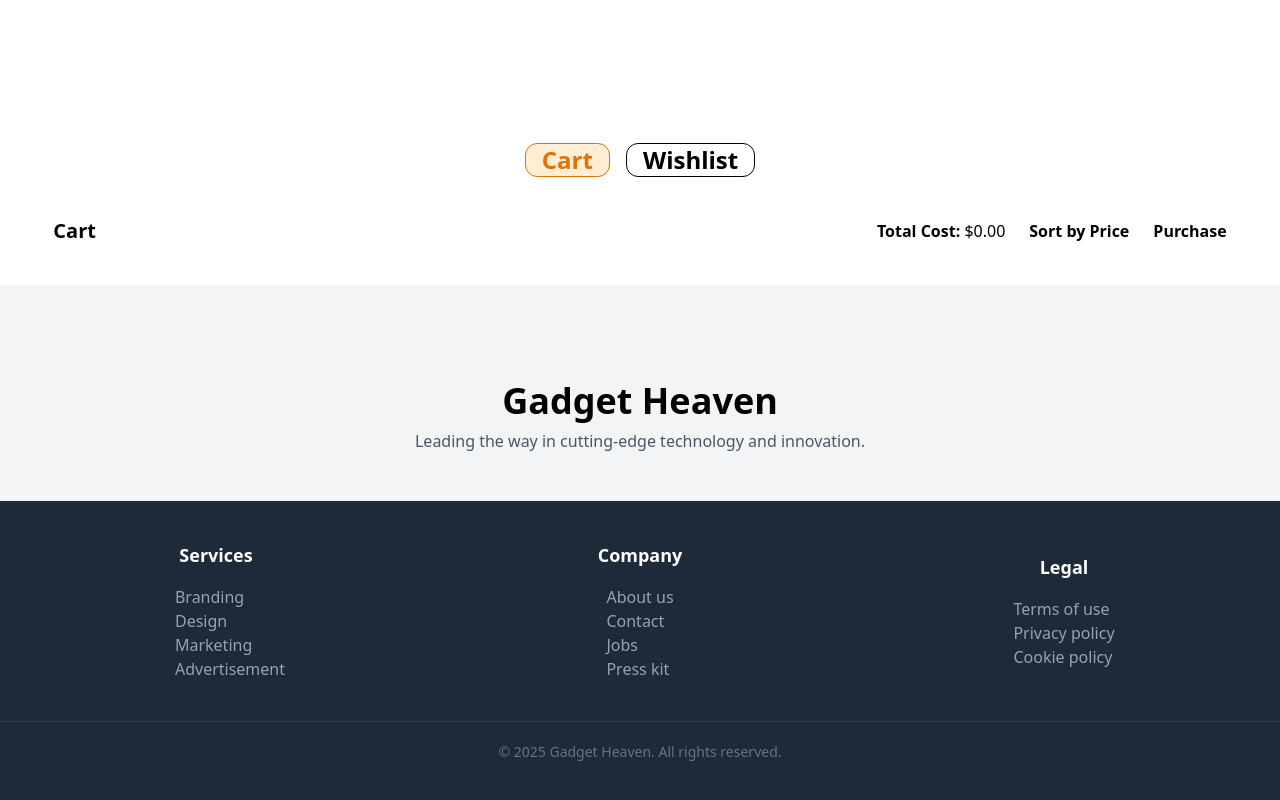
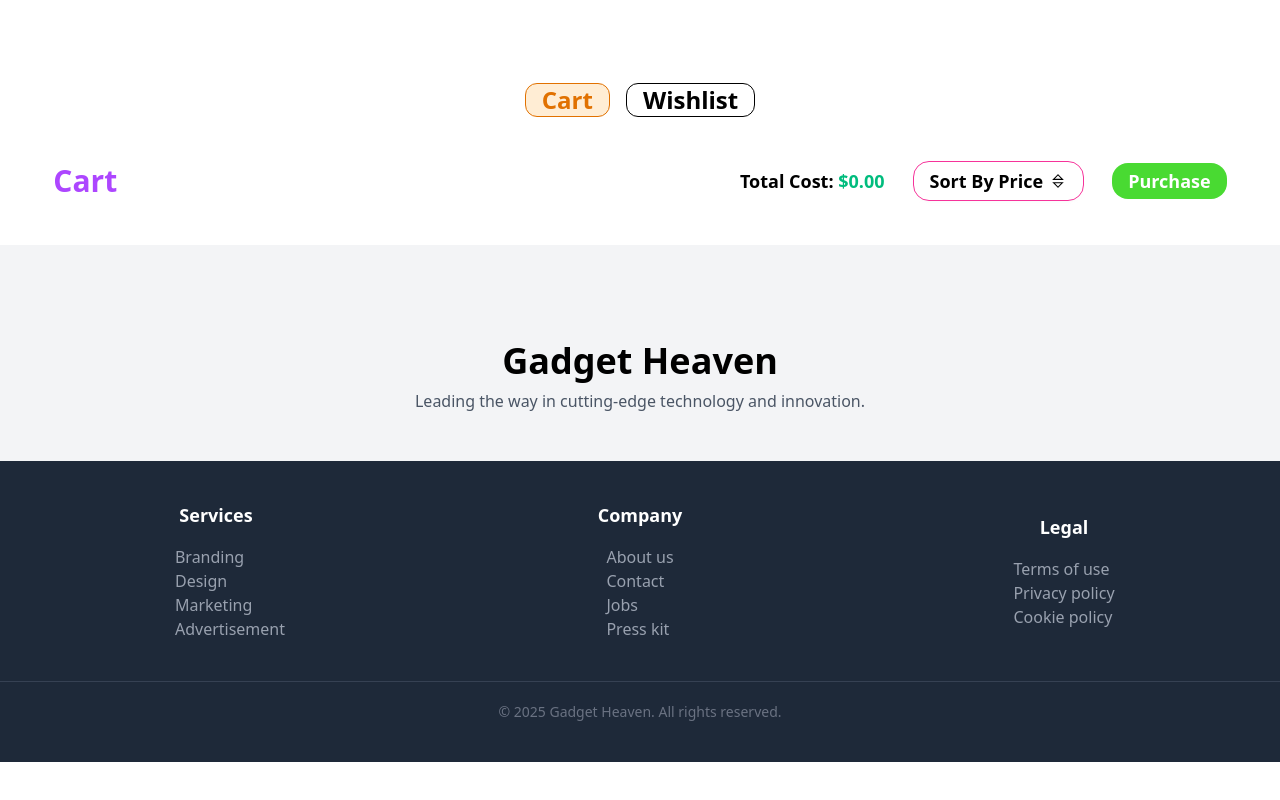
Before and after one commit to programming-hero-web-course-4/b10a8-gadget-heaven-encoder-shoaib, a React (Vite) app: page /ListProduct/1 in a window 1280 px wide. Shown: the part 1197-1997 px from the top of the page. After the commit the page ends 1959 px from the top, so only its background shows below. Built offline with nearby package versions, Linux system fonts and the light colour scheme.

Commit message:
improve some style

```diff
--- a/src/components/Banner/Banner.jsx
+++ b/src/components/Banner/Banner.jsx
@@ -7,7 +7,7 @@ const Banner = () => {
       <div className="w-full max-w-[1062px] border-8 bg-gray-200 p-4 rounded-2xl">
         <div className="shadow-lg flex justify-center rounded-2xl">
           <img
-            className="rounded-xl object-cover w-full md:h-[563px]"
+            className="rounded-xl object-cover w-full md:h-[503px]"
             src={bannerImg}
             alt="Beautiful banner"
           />
--- a/src/components/Dashboard/Dashboard.jsx
+++ b/src/components/Dashboard/Dashboard.jsx
@@ -3,13 +3,16 @@ import { useLoaderData, useParams } from "react-router-dom";
 import { CardContext } from "../Root/Root";
 import ShowAddCardGadgets from "../ShowAddCardGadgets/ShowAddCardGadgets";
 import WishListGadget from "../WishListGadget/WishListGadget";
+import { LiaSortSolid } from "react-icons/lia";
+import { toast } from "react-toastify";
 
 const Dashboard = () => {
   const [activeButton, setActiveButton] = useState("Cart");
 
   const ids = useContext(CardContext)[5];
   const wishId = useContext(CardContext)[6];
-
+  const setCardCount = useContext(CardContext)[2];
+  const setLoveCount = useContext(CardContext)[9];
 
   const { product_id } = useParams();
   const data = useLoaderData();
@@ -25,13 +28,38 @@ const Dashboard = () => {
   );
 
   // Sort by Price function
-  const handleSortByPrice = () => {
+  const handleSortByPriceDescendingOrder = () => {
+    const sortedGadgets = [...gadgets].sort((a, b) => b.price - a.price);
+    setGadgets(sortedGadgets);
+    // Show toast notification
+    toast.success("Gadget Sorted Descending Order!", {
+      position: "top-center",
+      autoClose: 3000,
+    });
+  };
+  const handleSortByPriceAscendingOrder = () => {
     const sortedGadgets = [...gadgets].sort((a, b) => a.price - b.price);
     setGadgets(sortedGadgets);
-  }
+    // Show toast notification
+    toast.success("Gadget Sorted Ascending Order!", {
+      position: "top-center",
+      autoClose: 3000,
+    });
+  };
 
+  const handlePurchaseButton = () => {
+    setCardCount(0);
+    setLoveCount(0);
+    setGadgets([]);
+    setWishGadgets([]);
+    // Show toast notification
+    toast.success("Purchase Successful!", {
+      position: "top-center",
+      autoClose: 3000,
+    });
+  };
 
-//   console.log(gadgets.price)
+  //   console.log(gadgets.price)
 
   return (
     <div>
@@ -39,7 +67,9 @@ const Dashboard = () => {
       <div className="flex justify-center items-center gap-4 my-7">
         <button
           className={`text-2xl rounded-xl border px-4 font-bold ${
-            activeButton === "Cart" ? "bg-orange-100 text-amber-600" : "text-black"
+            activeButton === "Cart"
+              ? "bg-orange-100 text-amber-600"
+              : "text-black"
           }`}
           onClick={() => setActiveButton("Cart")}
         >
@@ -47,7 +77,9 @@ const Dashboard = () => {
         </button>
         <button
           className={`text-2xl rounded-xl border px-4 font-bold ${
-            activeButton === "Wishlist" ? "bg-orange-100 text-amber-600" : "text-black"
+            activeButton === "Wishlist"
+              ? "bg-orange-100 text-amber-600"
+              : "text-black"
           }`}
           onClick={() => setActiveButton("Wishlist")}
         >
@@ -60,18 +92,44 @@ const Dashboard = () => {
         <div>
           <div className="flex justify-between items-center my-10">
             <div>
-              <h1 className="text-xl text-black font-bold">Cart</h1>
+              <h1 className="text-3xl text-purple-500 font-bold">Cart</h1>
             </div>
             <div>
-              <div className="flex gap-6">
-                <h1 className="text-black font-bold">
+              <div className="flex justify-center items-center gap-6">
+                <h1 className="text-black font-bold text-lg">
                   Total Cost:{" "}
-                  <span className="text-black font-normal">
-                    ${gadgets.reduce((total, gadget) => total + gadget.price, 0).toFixed(2)}
+                  <span className="text-emerald-500 font-semibold ">
+                    $
+                    {gadgets
+                      .reduce((total, gadget) => total + gadget.price, 0)
+                      .toFixed(2)}
                   </span>
                 </h1>
-                <button onClick={handleSortByPrice} className="text-black font-bold">Sort by Price</button>
-                <button className="text-black font-bold">Purchase</button>
+
+                <details className="dropdown">
+                  <summary className="btn m-1 text-black text-lg font-bold border-pink-500 rounded-2xl bg-white">
+                    Sort By Price <LiaSortSolid />{" "}
+                  </summary>
+                  <ul className="menu dropdown-content bg-gray-100 rounded-2xl  z-[1] w-52 p-2 shadow text-[#0f3cce]">
+                    <li>
+                      <a onClick={handleSortByPriceAscendingOrder}>
+                        Ascending Order
+                      </a>
+                    </li>
+                    <li>
+                      <a onClick={handleSortByPriceDescendingOrder}>
+                        Descending Order
+                      </a>
+                    </li>
+                  </ul>
+                </details>
+
+                <button
+                  onClick={handlePurchaseButton}
+                  className="font-bold text-lg rounded-2xl  py-1  px-4 bg-[#49da32]  text-white"
+                >
+                  Purchase
+                </button>
               </div>
             </div>
           </div>
--- a/src/components/Gadgets/Gadgets.jsx
+++ b/src/components/Gadgets/Gadgets.jsx
@@ -1,39 +1,37 @@
-import React, { useEffect, useState } from 'react';
-import Gadget from '../Gadget/Gadget';
-import Laptops from '../Laptops/Laptops';
-import { toast } from 'react-toastify';
-import NoDataFound from '../NoDataFound/NoDataFound';
+import React, { useEffect, useState } from "react";
+import Gadget from "../Gadget/Gadget";
+import Laptops from "../Laptops/Laptops";
+import { toast } from "react-toastify";
+import NoDataFound from "../NoDataFound/NoDataFound";
 
 const Gadgets = () => {
-
   const [gadgets, setGadgets] = useState([]);
   const [laptops, setLaptops] = useState([]);
   const [showLaptops, setShowLaptops] = useState(false);
 
   useEffect(() => {
-        fetch('gadgets.json')
-            .then(res => res.json())
-            .then(data => setGadgets(data));
+    fetch("gadgets.json")
+      .then((res) => res.json())
+      .then((data) => setGadgets(data));
   }, []);
 
   const handleLaptops = (categoryName) => {
-        const filteredLaptops = gadgets.filter(gadget => gadget.category === categoryName);
+    const filteredLaptops = gadgets.filter(
+      (gadget) => gadget.category === categoryName
+    );
     setLaptops(filteredLaptops);
     setShowLaptops(true);
-        // if(laptops.length == 0){
-        //     toast('There is no Product Available')
-        // }
   };
 
   const handleBySpecificModel = (word, model) => {
     const filteredSpecificModel = gadgets.filter(
-            gadget => gadget.product_title.includes(word) && gadget.category === model
+      (gadget) =>
+        gadget.product_title.includes(word) && gadget.category === model
     );
     console.log(filteredSpecificModel);
     setLaptops(filteredSpecificModel);
     setShowLaptops(true);
   };
-
 
   const handleShowAll = () => {
     setShowLaptops(false);
@@ -44,11 +42,10 @@ const Gadgets = () => {
       <h1 className="flex justify-center items-center text-5xl font-bold text-black w-full text-center mb-8">
         Explore Cutting-Edge Gadgets
       </h1>
-            <div className="md:flex gap-10 md:m-14">
-                <div className="w-[300px] md:flex md:flex-col justify-center md:justify-start ms-10 md:ms-0">
-                    <div className="grid grid-cols-1 gap-4 border md:p-7 rounded-2xl shadow mb-7 md:mb-1">
+      <div className="md:flex gap-10 md:m-14 ">
+        <section className="md:flex md:flex-col justify-center md:justify-start ms-10 md:ms-0 w-[400px]">
+          <div className="sticky top-44 grid grid-cols-1 gap-4 border md:p-7 rounded-2xl shadow mb-7 md:mb-1">
             <button
-
               onClick={handleShowAll}
               className="text-xl text-white font-bold bg-[#8a35d1] p-2 rounded-xl"
             >
@@ -62,36 +59,41 @@ const Gadgets = () => {
             </button>
             <button
               onClick={() => handleLaptops("Smartphones")}
-                        className="text-xl text-black font-bold py-3 w-full bg-gray-200 rounded-xl">
+              className="text-xl text-black font-bold py-3 w-full bg-gray-200 rounded-xl"
+            >
               Phones
             </button>
             <button
               onClick={() => handleLaptops("Accessories")}
-                        className="text-xl text-black font-bold py-3 w-full bg-gray-200 rounded-xl">
+              className="text-xl text-black font-bold py-3 w-full bg-gray-200 rounded-xl"
+            >
               Accessories
             </button>
             <button
               onClick={() => handleLaptops("Smartwatches")}
-                        className="text-xl text-black font-bold py-3 w-full bg-gray-200 rounded-xl">
+              className="text-xl text-black font-bold py-3 w-full bg-gray-200 rounded-xl"
+            >
               Smart Watches
             </button>
             <button
-                        onClick={() => handleBySpecificModel("MacBook","Laptops")}
-                        className="text-xl text-black font-bold py-3 w-full bg-gray-200 rounded-xl">
+              onClick={() => handleBySpecificModel("MacBook", "Laptops")}
+              className="text-xl text-black font-bold py-3 w-full bg-gray-200 rounded-xl"
+            >
               MacBook
             </button>
             <button
-                        onClick={() => handleBySpecificModel("iPhone","Smartphones")}
-                        className="text-xl text-black font-bold py-3 w-full bg-gray-200 rounded-xl">
+              onClick={() => handleBySpecificModel("iPhone", "Smartphones")}
+              className="text-xl text-black font-bold py-3 w-full bg-gray-200 rounded-xl"
+            >
               iPhone
             </button>
           </div>
-                </div>
+        </section>
 
         {/* Product page */}
         {!showLaptops && (
           <div className="grid grid-cols-1 md:grid-cols-3 gap-5   ">
-                        {gadgets.map(gadget => (
+            {gadgets.map((gadget) => (
               <Gadget key={gadget.product_id} gadget={gadget}></Gadget>
             ))}
           </div>
@@ -100,18 +102,12 @@ const Gadgets = () => {
         {/* model base page */}
         {showLaptops && (
           <div>
-                        {
-                            laptops.length == 0 &&(
-                                <NoDataFound></NoDataFound>
-                            )
-                        }
+            {laptops.length == 0 && <NoDataFound></NoDataFound>}
             <div className="grid grid-cols-1 md:grid-cols-3 gap-5 ">
-                        {
-                        laptops.map(laptop => (
+              {laptops.map((laptop) => (
                 <Laptops key={laptop.product_id} gadget={laptop}></Laptops>
               ))}
             </div>
-
           </div>
         )}
       </div>
--- /dev/null
+++ b/src/components/Statistics/Statistics.jsx
@@ -0,0 +1,11 @@
+import React from 'react';
+
+const Statistics = () => {
+    return (
+        <div>
+            <h1 className='text-7xl text-black'>Hello</h1>
+        </div>
+    );
+};
+
+export default Statistics;
--- a/src/main.jsx
+++ b/src/main.jsx
@@ -10,6 +10,7 @@ import ErrorPage from './components/ErrorPage/ErrorPage';
 import Gadgets from './components/Gadgets/Gadgets';
 import GadgetDetail from './components/GadgetDetail/GadgetDetail';
 import Dashboard from './components/Dashboard/Dashboard';
+import Statistics from './components/Statistics/Statistics';
 
 const router = createBrowserRouter([
   {
@@ -28,6 +29,10 @@ const router = createBrowserRouter([
         loader:()=>fetch('/gadgets.json'),
       },
       {
+        path:"/statistics",
+        element:<Statistics></Statistics>
+      },
+      {
         path:"/ListProduct/:product_id",
         element: <Dashboard></Dashboard>,
         loader:()=>fetch('/gadgets.json'),
```
Also changed, not shown: src/components/Root/Root.jsx (+0 -10 lines). Lines whose indentation alone changed are shown as unchanged.
